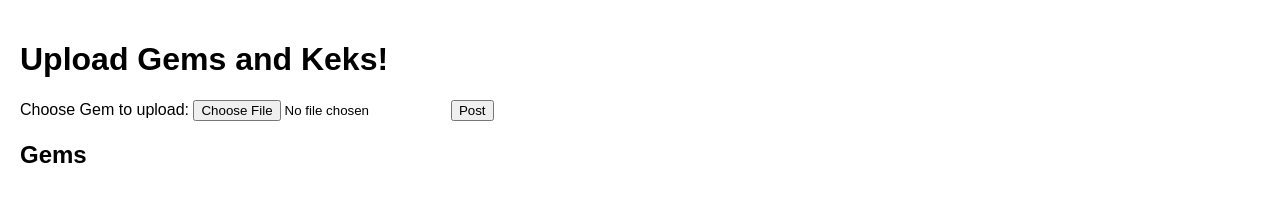
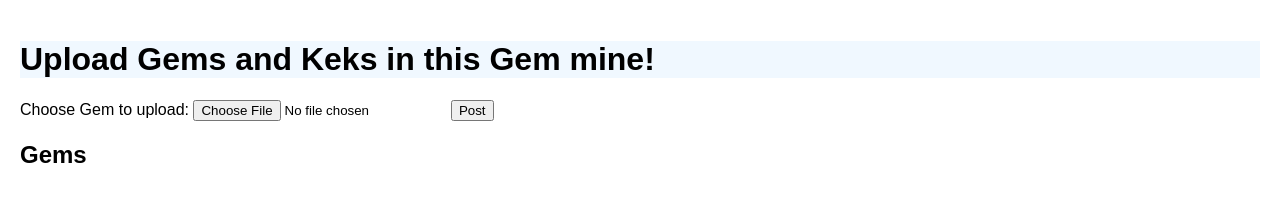
Before and after one commit to deracabnoob/gemmine, a plain HTML site: page index.html in a window 1280 px wide. Drawn offline with Linux system fonts and the light colour scheme; no server answers.

Commit message:
made more kek!

```diff
--- a/index.html
+++ b/index.html
@@ -9,6 +9,10 @@
             font-family: Arial, sans-serif;
             margin: 0;
             padding: 20px;
+        }
+        h1{
+            background-color: aliceblue;
+            color: black;
         }
         .upload-form {
             margin-bottom: 20px;
@@ -27,7 +31,7 @@
     </style>
 </head>
 <body>
-    <h1>Upload Gems and Keks!</h1>
+    <h1>Upload Gems and Keks in this Gem mine!</h1>
     <form class="upload-form" action="/upload" method="POST" enctype="multipart/form-data">
         <label for="file-upload">Choose Gem to upload:</label>
         <input type="file" id="file-upload" name="file-upload" accept="image/*,video/*" required>
```
